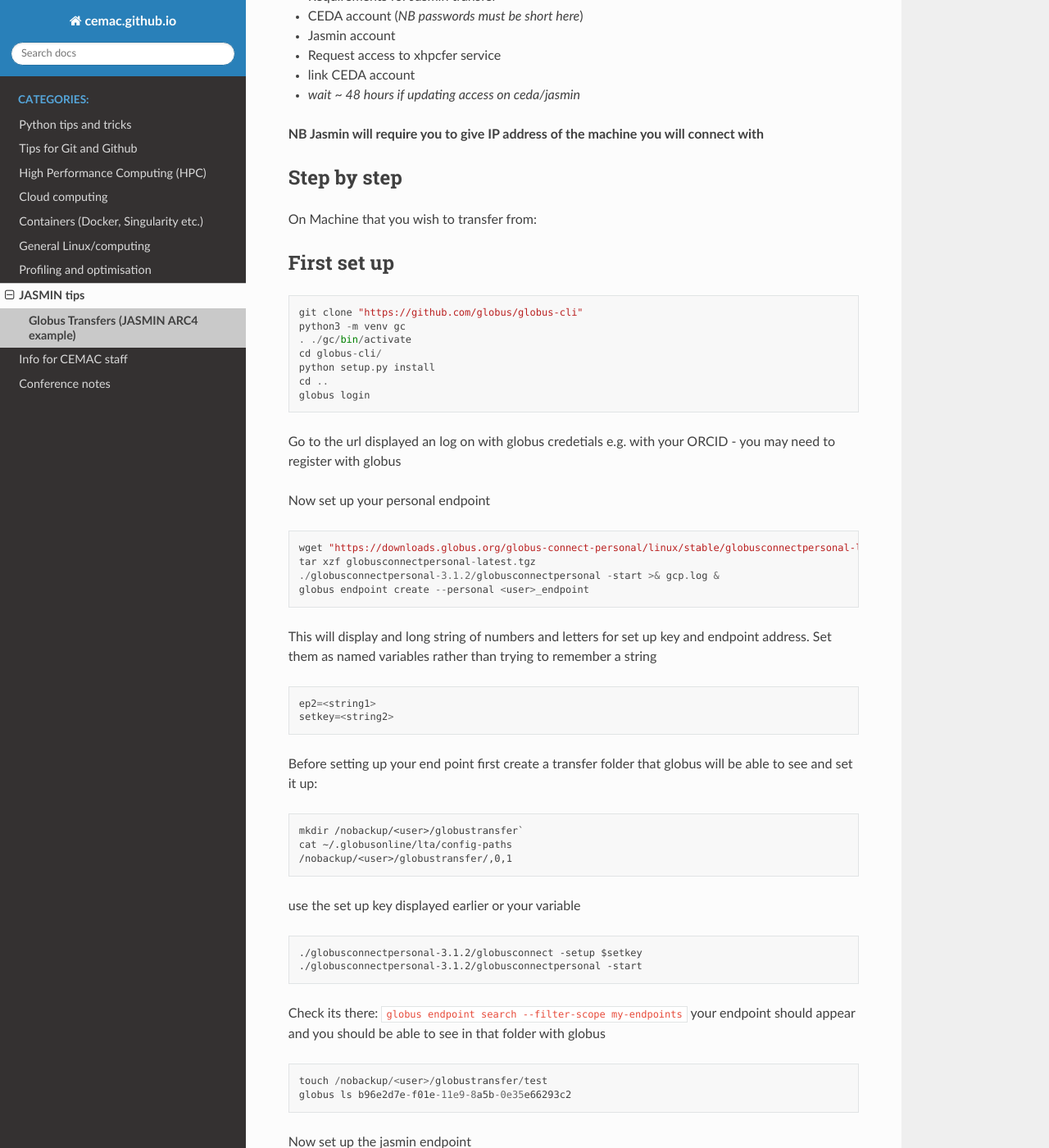
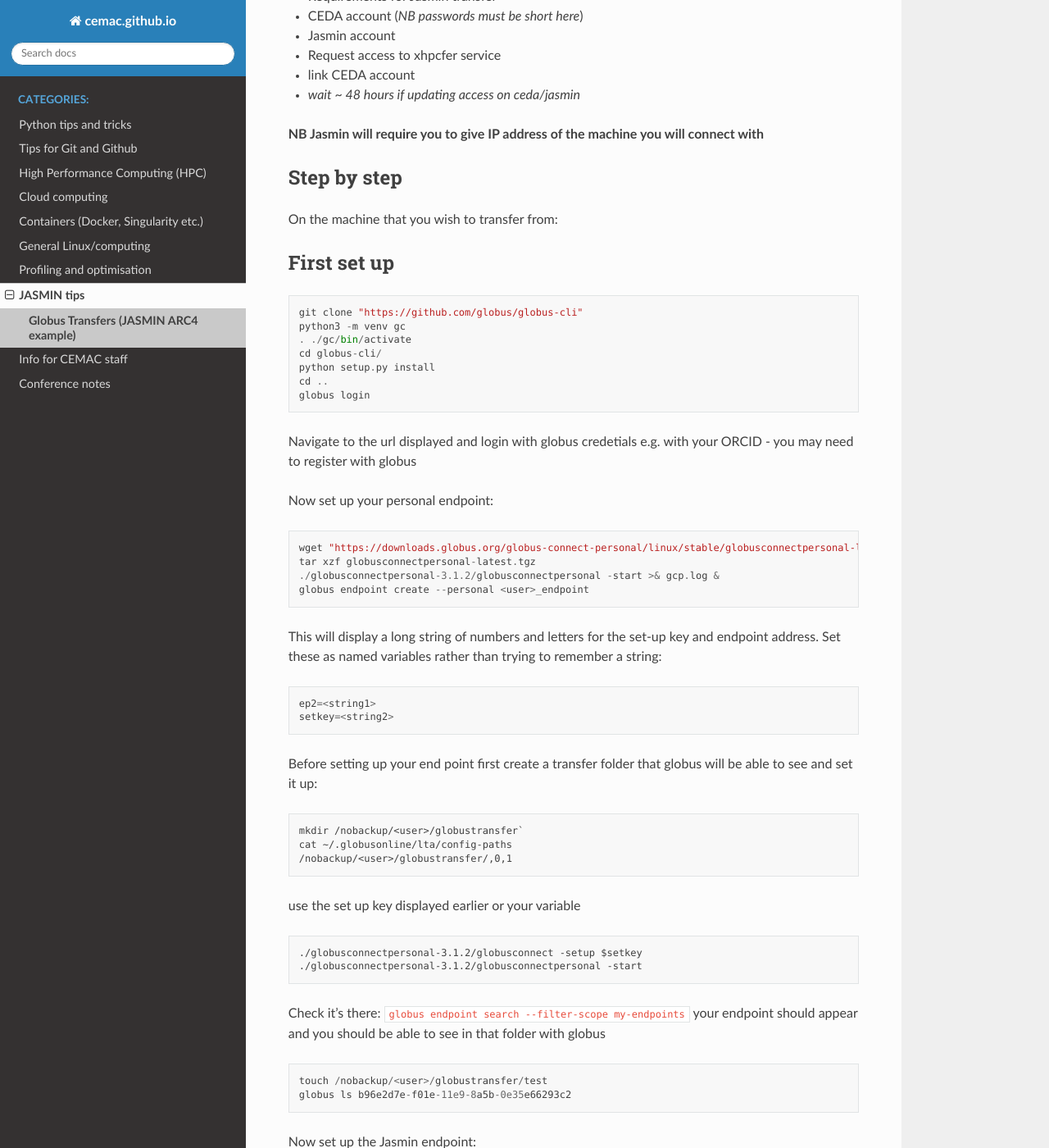
Before and after one commit to cemac/cemac.github.io, a Sphinx documentation site: the page built from source/pages/jasmin/Globus.md, in a window 1280 px wide and 1400 px high, scrolled down 536 px. Shown: the whole window at 82% size. Built offline with Sphinx 7.4.7 and the Read the Docs theme 3.1.0, drawn with Linux system fonts in a browser that asks for light colours; pages that are not in the unit, such as notebooks, are missing from menus; some of the changed text lies outside the part shown.

Commit message:
Update Globus.md
tidying

````diff
--- a/source/pages/jasmin/Globus.md
+++ b/source/pages/jasmin/Globus.md
@@ -27,7 +27,7 @@ and Globus Personal Connect:
 
 ## Step by step
 
-On Machine that you wish to transfer from:
+On the machine that you wish to transfer from:
 
 ## First set up
 
@@ -40,16 +40,16 @@ python setup.py install
 cd ..
 globus login
 ```
-Go to the url displayed an log on with globus credetials e.g. with your ORCID - you may need to register with globus
+Navigate to the url displayed and login with globus credetials e.g. with your ORCID - you may need to register with globus
 
-Now set up your personal endpoint
+Now set up your personal endpoint:
 ```
 wget "https://downloads.globus.org/globus-connect-personal/linux/stable/globusconnectpersonal-latest.tgz"
 tar xzf globusconnectpersonal-latest.tgz
 ./globusconnectpersonal-3.1.2/globusconnectpersonal -start >& gcp.log &
 globus endpoint create --personal <user>_endpoint
 ```
-This will display and long string of numbers and letters for set up key and endpoint address. Set them as named variables rather than trying to remember a string
+This will display a long string of numbers and letters for the set-up key and endpoint address. Set these as named variables rather than trying to remember a string:
 
 ```
 ep2=<string1>
@@ -71,7 +71,7 @@ use the set up key displayed earlier or your variable
 ./globusconnectpersonal-3.1.2/globusconnectpersonal -start
 ```
 
-Check its there:
+Check it's there:
 `globus endpoint search --filter-scope my-endpoints`
 your endpoint should appear and you should be able to see in that folder with globus
 
@@ -80,7 +80,7 @@ touch /nobackup/<user>/globustransfer/test
 globus ls b96e2d7e-f01e-11e9-8a5b-0e35e66293c2
 ```
 
-Now set up the jasmin endpoint
+Now set up the Jasmin endpoint:
 
 ```
 globus endpoint search "jasmin gridftp server"
````
Also changed, not shown: other parts of source/pages/jasmin/Globus.md (+3 -3 lines).
